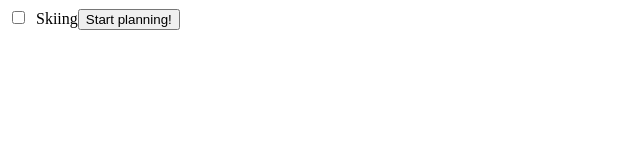
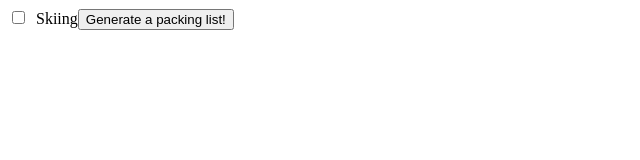
Before and after one commit to melvinlau/travelist, a React (Create React App) app in the folder client/: page / in a window 1280 px wide. Both pictures are taken after a click on the button "Start planning!". Shown: the top 160 px of the page, without its empty margins (0-640 px from the left). Built offline with nearby package versions, Linux system fonts and the light colour scheme; no server answers.

Commit message:
Renamed button and fixed htmlFor in ActivityItem component

```diff
--- a/client/src/components/activity-item.js
+++ b/client/src/components/activity-item.js
@@ -17,8 +17,8 @@ class ActivityItem extends React.Component {
     return (
       <div className="activity-item">
         <input type="checkbox" name="skiing" /> &nbsp;
-        <label for="skiing" className="activity-item-name">Skiing</label>
-        <button className="get-list-button" onClick={this.handleClick}>Start planning!</button>
+        <label htmlFor="skiing" className="activity-item-name">Skiing</label>
+        <button className="get-list-button" onClick={this.handleClick}>Generate a packing list!</button>
       </div>
     )
   }
```
